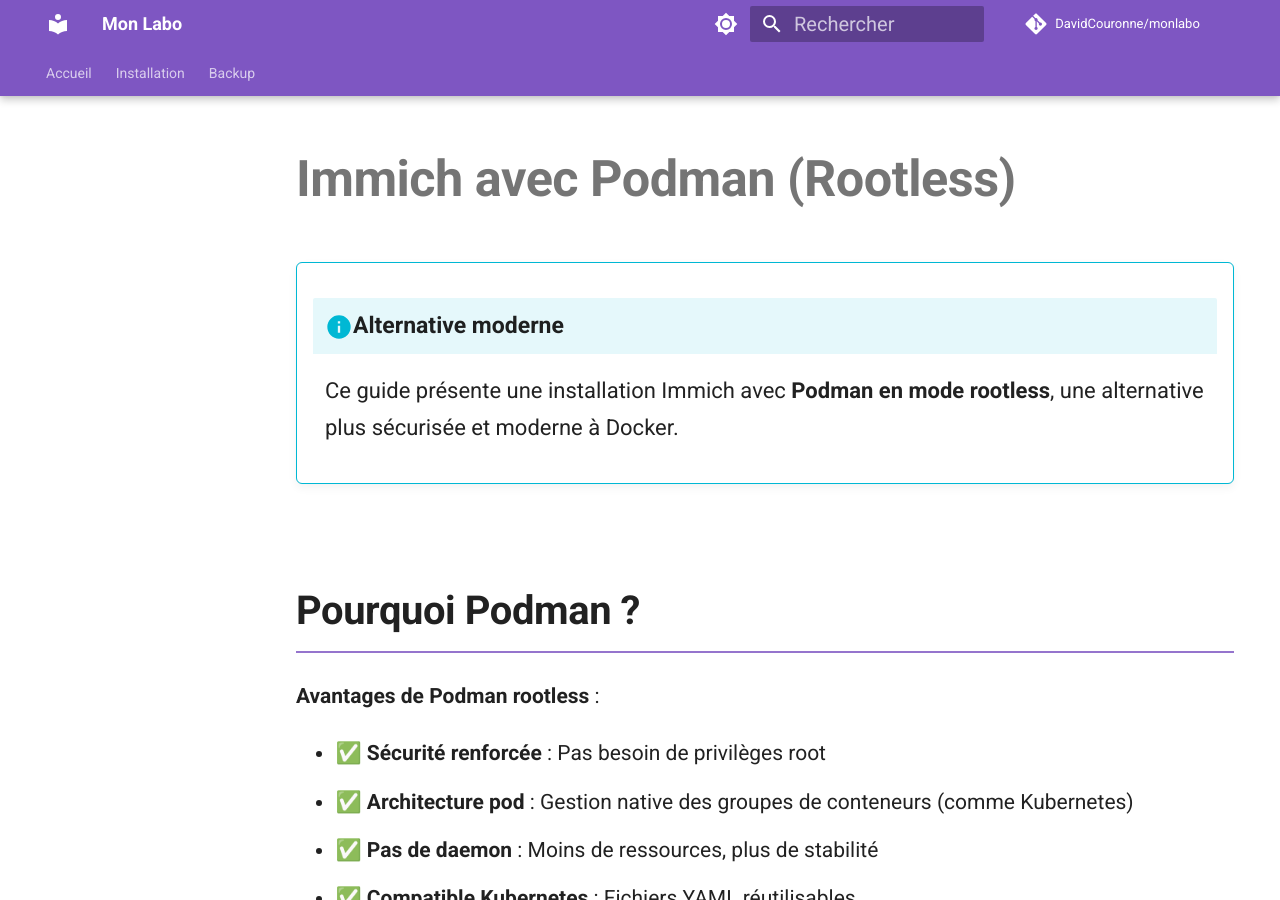
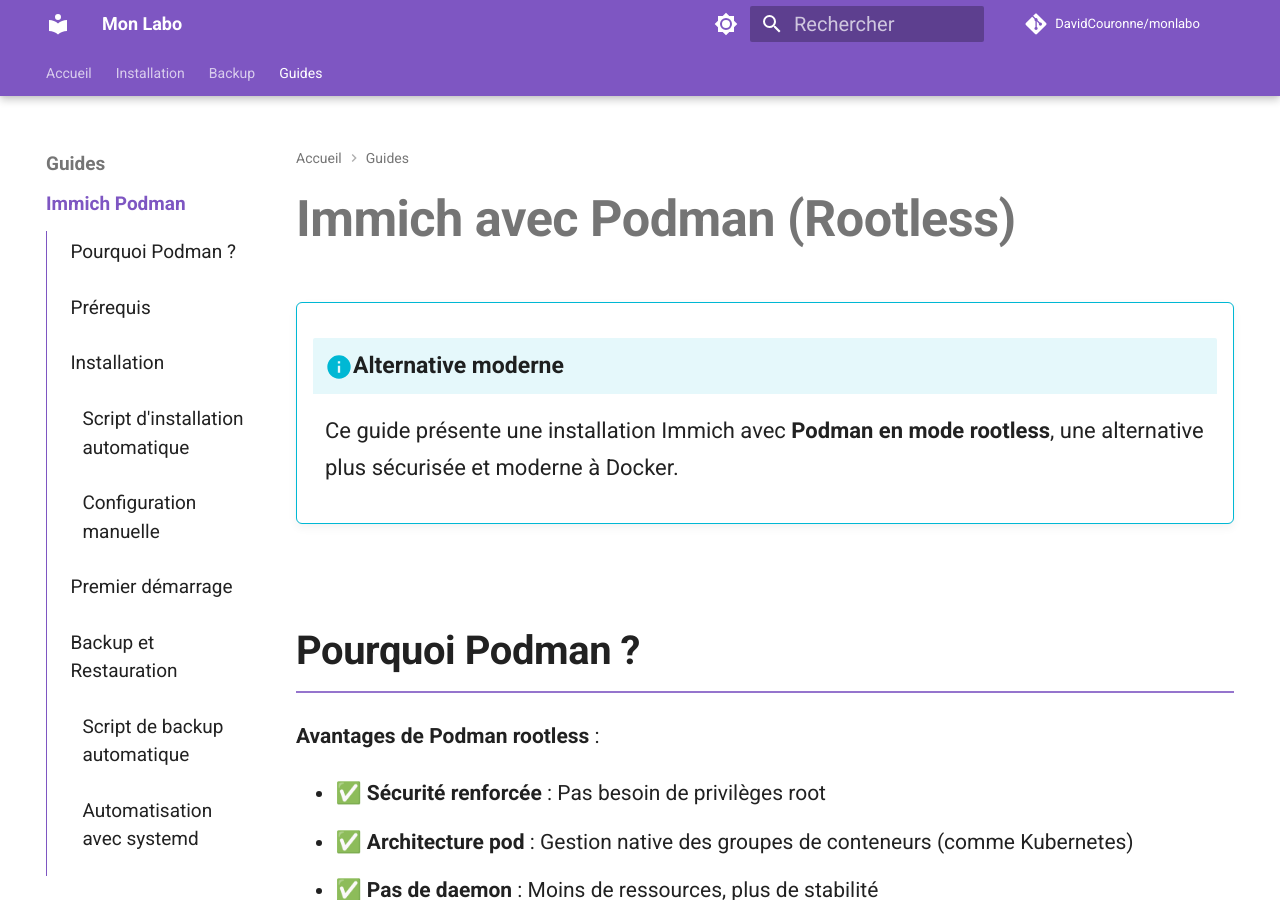
Before and after one commit to DavidCouronne/monlabo, an MkDocs documentation site: the page built from docs/guides/immich-podman.md, in a window 1280 px wide and 900 px high. Built offline with MkDocs 1.6.1 and Material for MkDocs 9.7.7, drawn with Linux system fonts in a browser that asks for light colours; comment, search, counter and statistics services are not loaded; the version menu is left out.

Commit message:
Update mkdocs.yml

```diff
--- a/mkdocs.yml
+++ b/mkdocs.yml
@@ -84,6 +84,8 @@ nav:
       - backup/index.md
       - Backup Immich: backup/immich.md
       - Backup Jellyfin: backup/jellyfin.md
+  - Guides:
+      - Immich Podman: guides/immich-podman.md
 
 # Extensions Markdown
 markdown_extensions:
```
